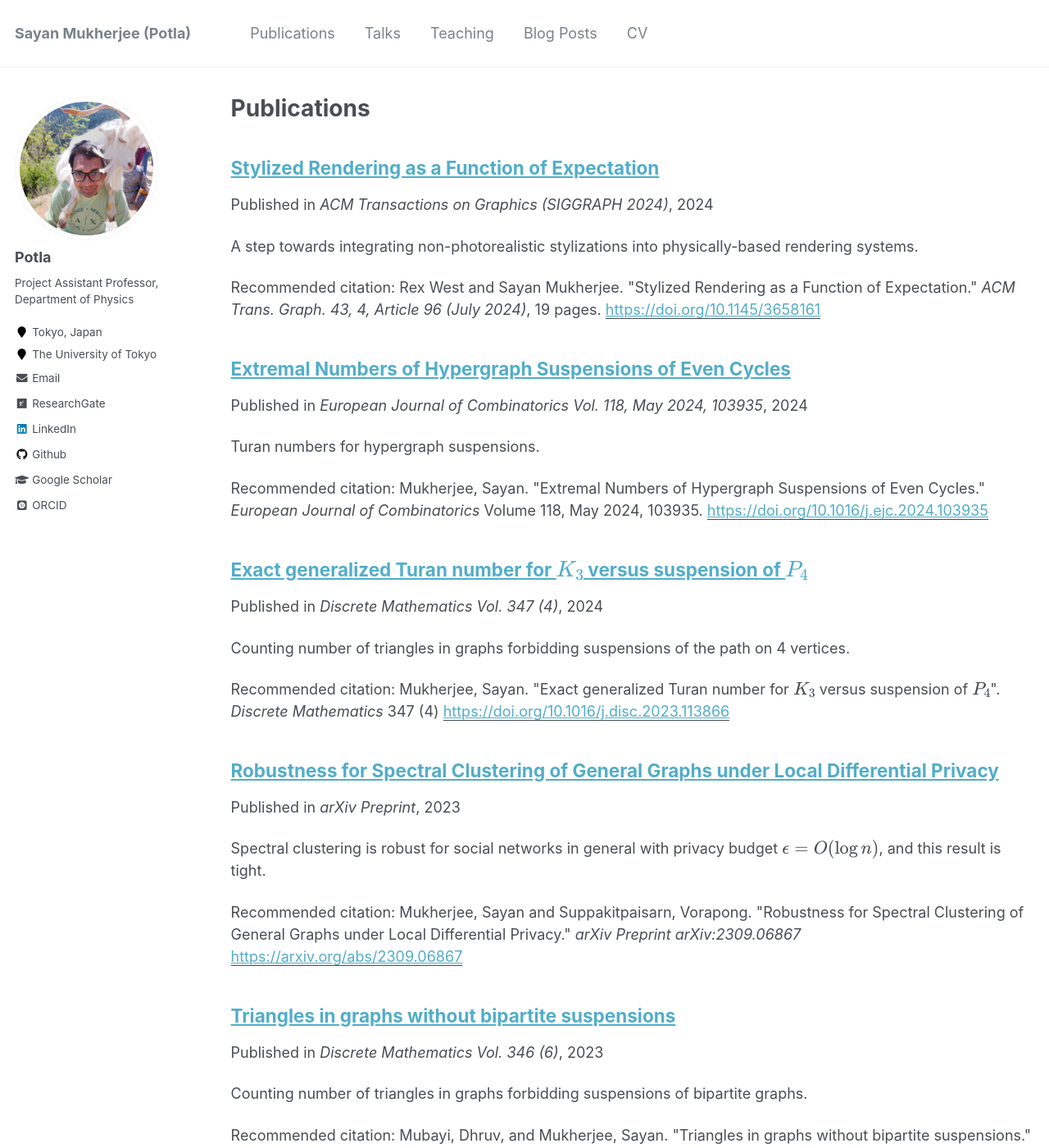
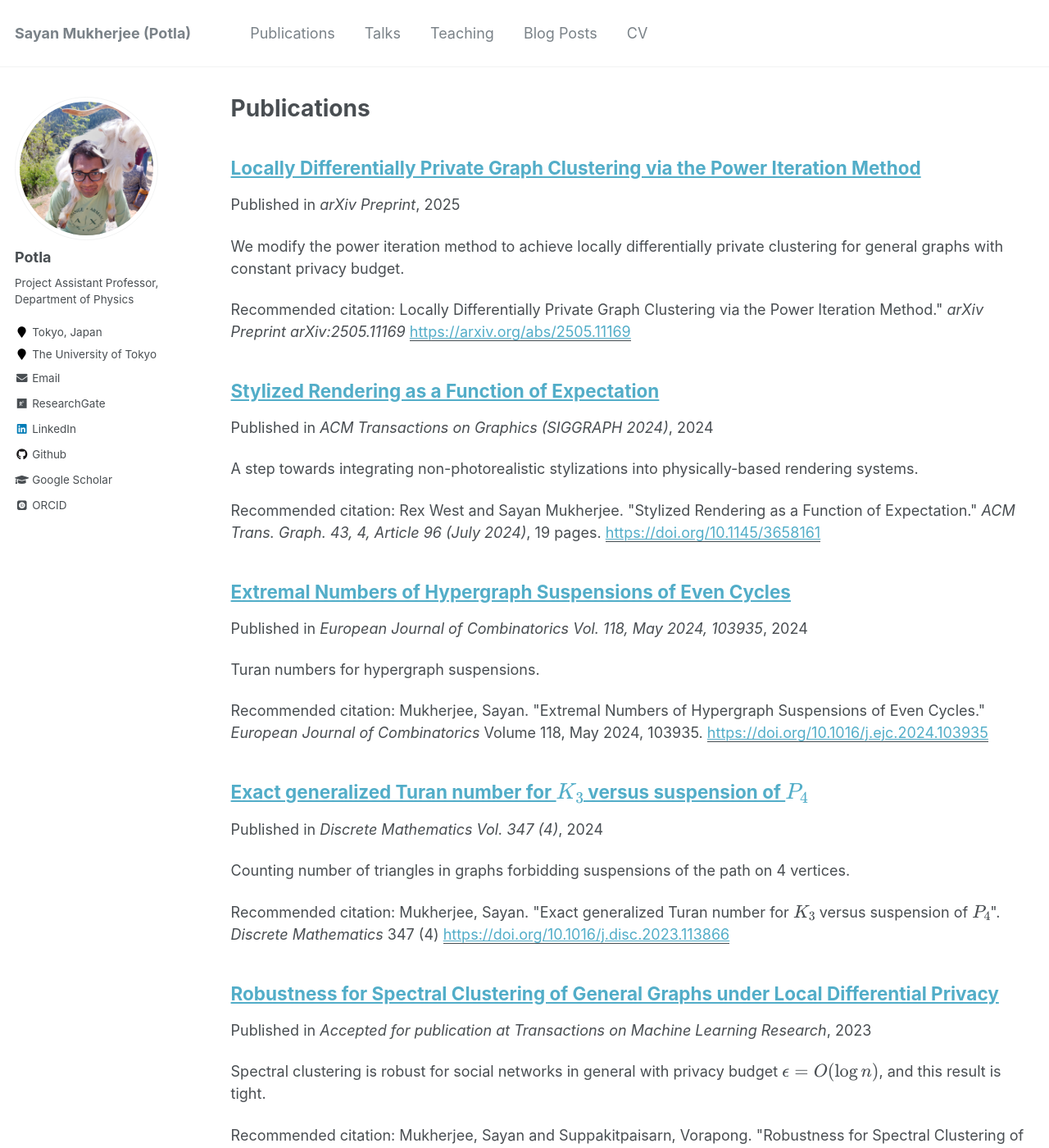
Before and after one commit to Potla1995/potla1995.github.io, a Jekyll site: the page built from _pages/publications.md, in a window 1280 px wide and 1400 px high. Shown: the whole window at 82% size. Built offline with Jekyll 4.4.1, drawn with Linux system fonts in a browser that asks for light colours; some web fonts are replaced; formulas are drawn with MathJax 3.

Commit message:
Add powerIterPrivacy preprint to publications/

```diff
--- a/_publications/2023-09-13-privacyClustering.md
+++ b/_publications/2023-09-13-privacyClustering.md
@@ -4,7 +4,7 @@ collection: publications
 permalink: /publication/privacyClustering
 excerpt: 'Spectral clustering is robust for social networks in general with privacy budget $\epsilon=O(\log n)$, and this result is tight.'
 date: 2023-09-13
-venue: 'arXiv Preprint'
+venue: 'Accepted for publication at Transactions on Machine Learning Research'
 paperurl: 'https://arxiv.org/abs/2309.06867'
 citation: 'Mukherjee, Sayan and Suppakitpaisarn, Vorapong. "Robustness for Spectral Clustering of General Graphs under Local Differential Privacy." <i>arXiv Preprint arXiv:2309.06867</i>'
 ---
--- /dev/null
+++ b/_publications/2025-05-16-powerIterPrivacy.md
@@ -0,0 +1,19 @@
+---
+title: "Locally Differentially Private Graph Clustering via the Power Iteration Method"
+collection: publications
+permalink: /publication/powerIterPrivacy
+excerpt: 'We modify the power iteration method to achieve locally differentially private clustering for general graphs with constant privacy budget.'
+date: 2025-05-16
+venue: 'arXiv Preprint'
+paperurl: 'https://arxiv.org/abs/2505.11169'
+citation: 'Locally Differentially Private Graph Clustering via the Power Iteration Method." <i>arXiv Preprint arXiv:2505.11169</i>'
+---
+We propose a locally differentially private graph clustering algorithm.
+Previous works have explored this problem, including approaches that apply spectral clustering to graphs generated via the randomized response algorithm.
+However, these methods only achieve accurate results when the privacy budget is in $\Omega(\log n)$, which is unsuitable for many practical applications.
+In response, we present an interactive algorithm based on the power iteration method. Given that the noise introduced by the largest eigenvector constant can be significant, we incorporate a technique to eliminate this constant.
+As a result, our algorithm attains local differential privacy with a constant privacy budget when the graph is well-clustered and has a minimum degree of $\tilde{\Omega}(\sqrt{n})$.
+In contrast, while randomized response has been shown to produce accurate results under the same minimum degree condition, it is limited to graphs generated from the stochastic block model.
+We perform experiments to demonstrate that our method outperforms spectral clustering applied to randomized response results.
+
+[Download paper here](https://arxiv.org/pdf/2505.11169)
```
Also changed, not shown: 1 other file.
